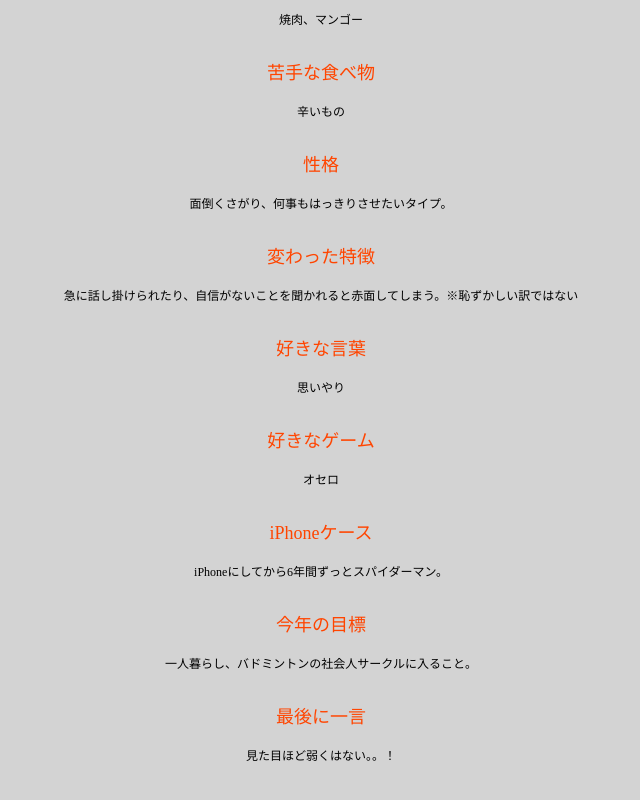
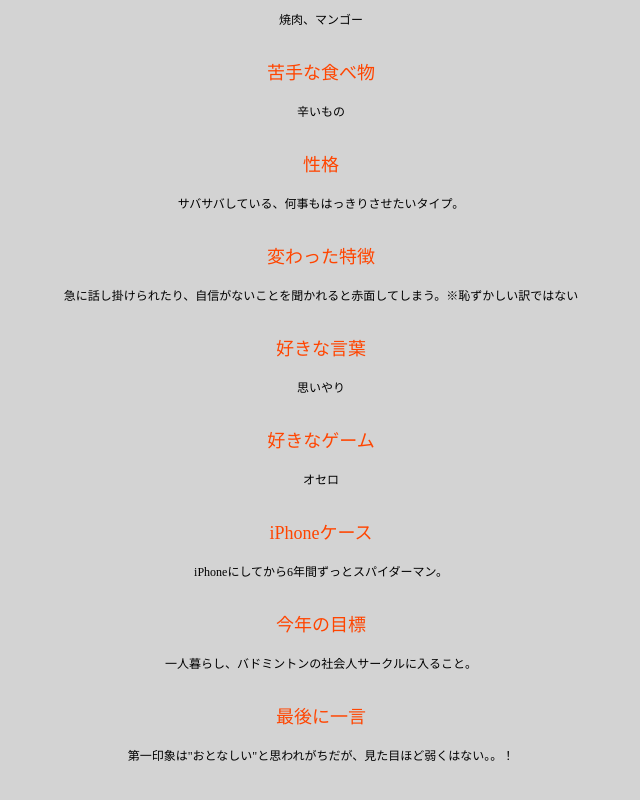
Before and after one commit to maki8128/booon, a plain HTML site: page index.html in a window 1280 px wide. Shown: the part 4414-5214 px from the top of the page, without its empty margins (319-959 px from the left). Drawn offline with Linux system fonts and the light colour scheme.

Commit message:
Update index.html

```diff
--- a/index.html
+++ b/index.html
@@ -233,7 +233,7 @@
           <p class="txt-contents3">辛いもの</p>
           <p class="txt-contents3"></p>
           <p class="txt-contents2">性格</p>
-          <p class="txt-contents3">面倒くさがり、何事もはっきりさせたいタイプ。</p>
+          <p class="txt-contents3">サバサバしている、何事もはっきりさせたいタイプ。</p>
           <p class="txt-contents3"></p>
           <p class="txt-contents2">変わった特徴</p>
           <p class="txt-contents3">急に話し掛けられたり、自信がないことを聞かれると赤面してしまう。※恥ずかしい訳ではない</p>
@@ -251,7 +251,7 @@
           <p class="txt-contents3">一人暮らし、バドミントンの社会人サークルに入ること。</p>
           <p class="txt-contents3"></p>
           <p class="txt-contents2">最後に一言</p>
-          <p class="txt-contents3">見た目ほど弱くはない。。！</p>
+          <p class="txt-contents3">第一印象は"おとなしい"と思われがちだが、見た目ほど弱くはない。。！</p>
         </div>
       </div>
     </div>
```
